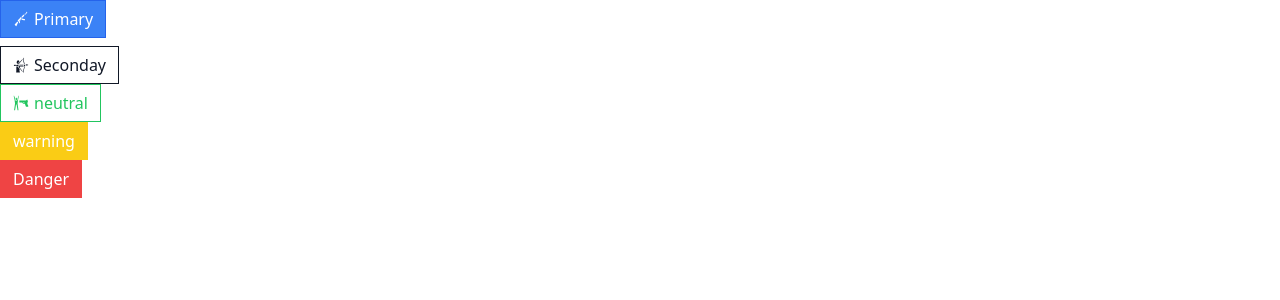
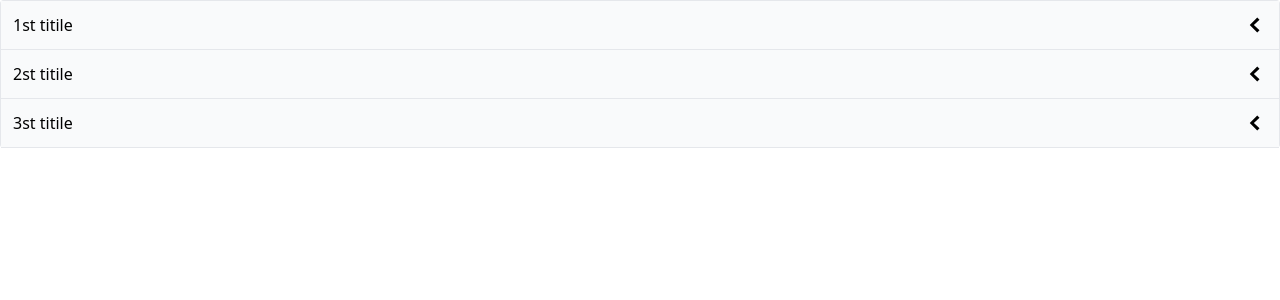
Before and after one commit to nuwan93/react-components, a React (Create React App) app: page / in a window 1280 px wide. Shown: the top 300 px of the page. Built offline with nearby package versions, Linux system fonts and the light colour scheme.

Commit message:
Create a accordion

```diff
--- a/src/App.js
+++ b/src/App.js
@@ -1,35 +1,27 @@
-import Button from "./Button";
-import { GiAk47, GiArcher, GiArrest } from "react-icons/gi";
+import Accordion from "./components/Accordion";
 
 const App = () => {
-  return (
-    <div>
-      <div>
-        <Button primary className={"mb-2"}>
-          <GiAk47 />
-          Primary
-        </Button>
-      </div>
-      <div>
-        <Button outline secondary>
-          <GiArcher />
-          Seconday
-        </Button>
-      </div>
-      <div>
-        <Button success outline>
-          <GiArrest />
-          neutral
-        </Button>
-      </div>
-      <div>
-        <Button warning>warning</Button>
-      </div>
-      <div>
-        <Button danger>Danger</Button>
-      </div>
-    </div>
-  );
+  const items = [
+    {
+      id: "12esd",
+      label: "1st titile",
+      content:
+        "Lorem Ipsum is simply dummy text of the printing and typesetting industry. Lorem Ipsum has been the industry's standard dummy text ever since the 1500s, when an unknown printer took a galley of type",
+    },
+    {
+      id: "23rn2",
+      label: "2st titile",
+      content:
+        "Contrary to popular belief, Lorem Ipsum is not simply random text. It has roots in a piece of classical Latin literature from 45 BC, making it over 2000",
+    },
+    {
+      id: "2btsrdaw",
+      label: "3st titile",
+      content:
+        "It is a long established fact that a reader will be distracted by the readable content of a page when looking at its layout. The point of using Lorem Ipsum",
+    },
+  ];
+  return <Accordion items={items} />;
 };
 
 export default App;
--- /dev/null
+++ b/src/components/Accordion.js
@@ -0,0 +1,48 @@
+import { useState } from "react";
+import { GoChevronDown, GoChevronLeft } from "react-icons/go";
+
+const Accordion = ({ items }) => {
+  const [expandedIndex, setExpandedIndex] = useState(-1);
+
+  const handleClick = (index) => {
+    setExpandedIndex((current) => {
+      if (current === index) {
+        return -1;
+      }
+      return index;
+    });
+    // if (index === expandedIndex) {
+    //   setExpandedIndex(-1);
+    // } else {
+    //   setExpandedIndex(index);
+    // }
+  };
+
+  const renderedItems = items.map((item, index) => {
+    const isExpanded = index === expandedIndex;
+
+    const icon = (
+      <span className="text-2xl">
+        {isExpanded ? <GoChevronDown /> : <GoChevronLeft />}
+      </span>
+    );
+
+    return (
+      <div key={item.id}>
+        <div
+          onClick={() => handleClick(index)}
+          className="flex justify-between p-3 bg-gray-50 border-b items-center cursor-pointer"
+        >
+          {item.label}
+          {icon}
+        </div>
+
+        {isExpanded && <div className="border-b p-5">{item.content}</div>}
+      </div>
+    );
+  });
+  console.log(expandedIndex);
+  return <div className="border-x border-t rounded">{renderedItems}</div>;
+};
+
+export default Accordion;
--- /dev/null
+++ b/src/pages/ButtonPage.js
@@ -0,0 +1,35 @@
+import Button from "../components/Button";
+import { GiAk47, GiArcher, GiArrest } from "react-icons/gi";
+
+const ButtonPage = () => {
+  return (
+    <div>
+      <div>
+        <Button primary className={"mb-2"}>
+          <GiAk47 />
+          Primary
+        </Button>
+      </div>
+      <div>
+        <Button outline secondary>
+          <GiArcher />
+          Seconday
+        </Button>
+      </div>
+      <div>
+        <Button success outline>
+          <GiArrest />
+          neutral
+        </Button>
+      </div>
+      <div>
+        <Button warning>warning</Button>
+      </div>
+      <div>
+        <Button danger>Danger</Button>
+      </div>
+    </div>
+  );
+};
+
+export default ButtonPage;
```
Also changed, not shown: src/components/Button.js (renamed from src/Button.js).
